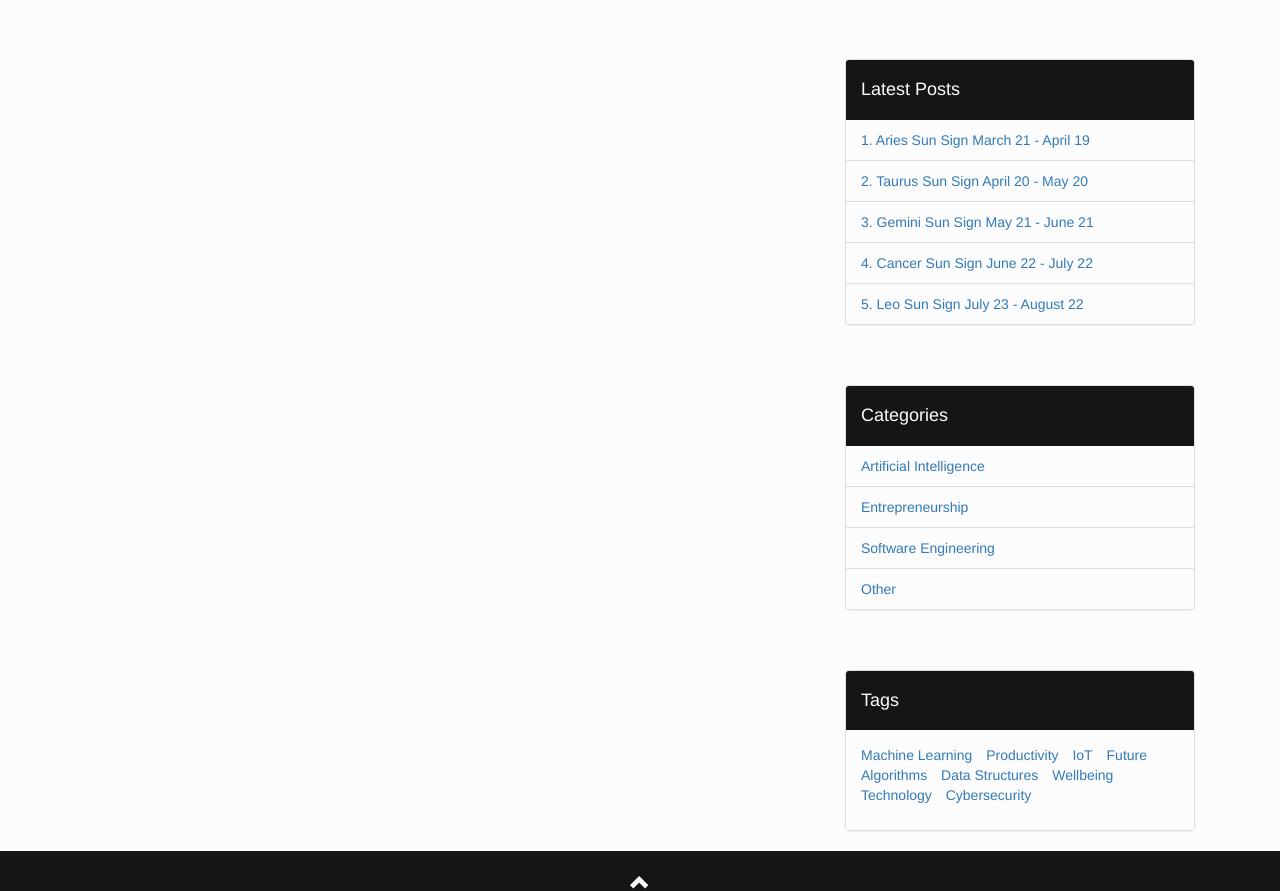
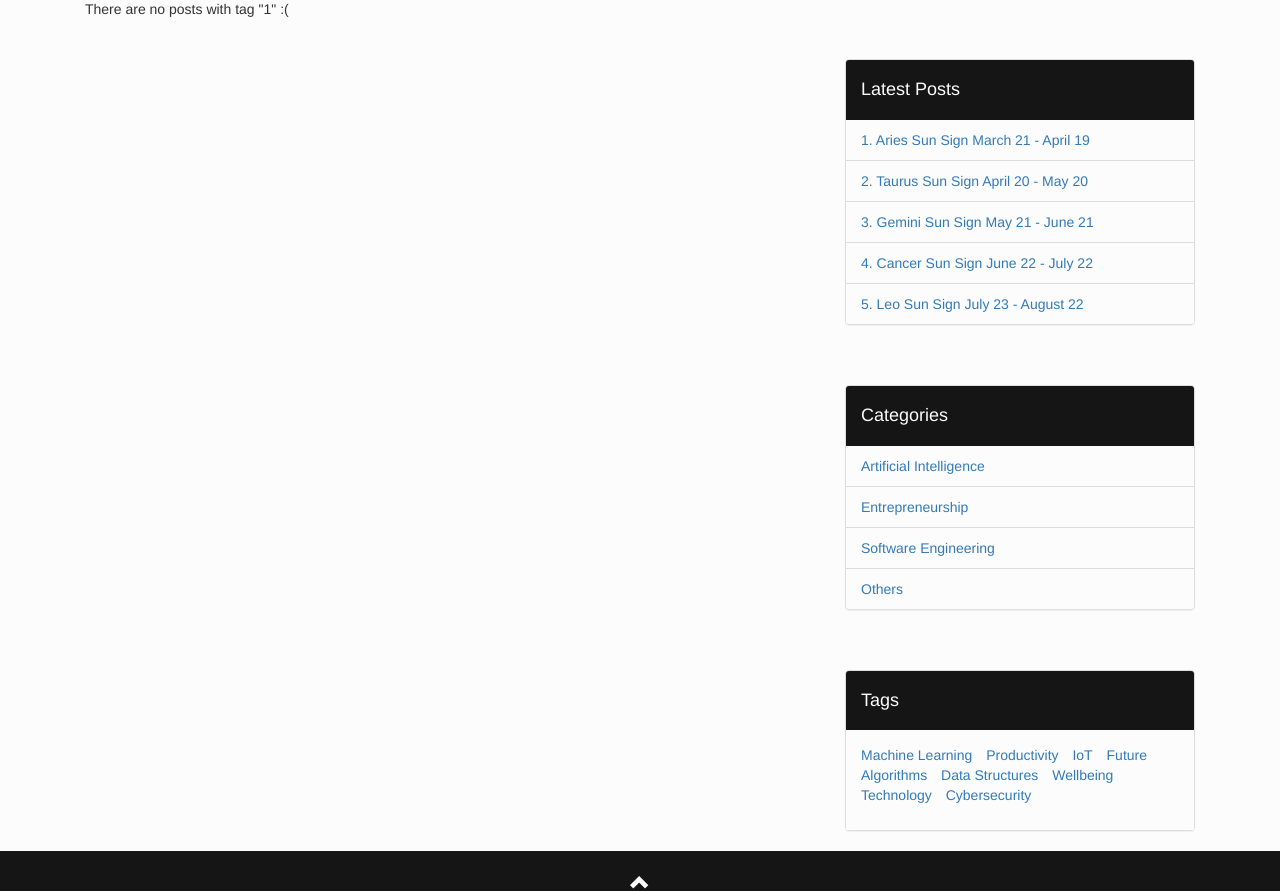
Before and after one commit to K-Kielak/PersonalWebsite, a Node server app: page /blog/tag/1 in a window 1280 px wide. Shown: the part 51-942 px from the top of the page. Run offline with Node 20, Linux system fonts and the light colour scheme; some libraries are stand-ins or nearby versions.

Commit message:
invalid url handling implemented

```diff
--- a/app.js
+++ b/app.js
@@ -43,7 +43,9 @@ app.use(function(err, req, res, next) {
 
   // render the error page
   res.status(err.status || 500);
-  res.render('error');
+  res.render('error', {
+    errMessage: "error",
+    errStatus: err.status});
 });
 
 module.exports = app;
--- a/routes/blog.js
+++ b/routes/blog.js
@@ -24,13 +24,39 @@ router.get('/', function(req, res, next) {
   res.render('blog', {chosenPosts: posts}); //TODO dodaj limit na strone
 });
 
+router.get('post/:title', function(req, res, next){
+  var post = posts.filter((post) => {
+    return (post.title.toLowerCase() == req.params.title.toLowerCase());
+  })[0];
+
+  if(post){
+    res.render('post', {
+      posts: posts,
+      title: post.title,
+      intro: post.intro,
+      body: post.body,
+      date: post.date,
+      category: post.category,
+      tags: post.tags
+    });
+  }
+  else{
+    var message = "There is no such post as " + req.params.title.toLowerCase()
+    res.render('blog', {
+      chosenPosts: [],
+      errMessage: message
+    })
+  }
+});
+
 router.get('/category/:category', function(req, res, next){ //TODO
   var postsInCategory = posts.filter((post) => {
     return post.category.toLowerCase() == req.params.category.toLowerCase();
   });
 
   res.render('blog', {
-    chosenPosts: postsInCategory
+    chosenPosts: postsInCategory,
+    errMessage: 'There are no posts in category "' + req.params.category + '" :('
   });
 });
 
@@ -40,23 +66,8 @@ router.get('/tag/:tag', function(req, res, next){ //TODO
   });
 
   res.render('blog', {
-    chosenPosts: taggedPosts
-  });
-});
-
-router.get('/:date/:title', function(req, res, next){
-  const post = posts.filter((post) => {
-    return (post.date == req.params.date && post.title.toLowerCase() == req.params.title.toLowerCase());
-  })[0];
-
-  res.render('post', {
-    posts: posts,
-    title: post.title,
-    intro: post.intro,
-    body: post.body,
-    date: post.date,
-    category: post.category,
-    tags: post.tags
+    chosenPosts: taggedPosts,
+    errMessage: 'There are no posts with tag "' + req.params.tag + '" :('
   });
 });
 
--- a/views/blog.ejs
+++ b/views/blog.ejs
@@ -32,15 +32,18 @@
   <div class="contaier-fluid bg-lgrey">
     <div class="container">
       <div class="col-md-8">
+        <% if(chosenPosts.length < 1){ %>
+          <%= errMessage %>
+        <% } %>
         <% chosenPosts.forEach((post) => { %>
 
           <article>
             <h2>
-              <a href="/blog/<%= post.date %>/<%= post.title %>"><%= post.title %></a>
+              <a href="/blog/post/<%= post.title %>"><%= post.title %></a>
             </h2>
             <div class="row">
                 <div class="left-details col-sm-6 col-md-6">
-                  <span class="glyphicon glyphicon-pencil"></span> <a href="/blog/<%= post.date %>/<%= post.title %>#comments">20 Comments</a> <!--TODO implement -->
+                  <span class="glyphicon glyphicon-pencil"></span> <a href="/blog/post/<%= post.title %>#comments">20 Comments</a> <!--TODO implement -->
                 </div>
                   <span class="glyphicon glyphicon-time"></span> <%= post.date %>
                 </div>
@@ -48,12 +51,12 @@
             </div>
             <hr>
 
-            <a href="/blog/<%= post.date %>/<%= post.title %>"><img src="http://placehold.it/900x300" class="img-responsive"></a>
+            <a href="/blog/post/<%= post.title %>"><img src="http://placehold.it/900x300" class="img-responsive"></a>
             <br/>
             <p class="lead"><%= post.intro %>..</p>
 
             <p class="text-right">
-                <a href="/blog/<%= post.date %>/<%= post.title %>" class="text-right">
+                <a href="/blog/post/<%= post.title %>" class="text-right">
                     continue reading...
                 </a>
             </p>
--- a/views/error.ejs
+++ b/views/error.ejs
@@ -7,6 +7,7 @@
   <meta name="viewport" content="width=device-width, initial-scale=1">
 </head>
 <body>
-  TODO (rozrozniaj typy bledow)
+  <h1><%= errStatus %></h1>
+  <h3><%= errMessage %></h3>
 </body>
 </html>
--- a/views/partials/blogPanel.ejs
+++ b/views/partials/blogPanel.ejs
@@ -27,7 +27,7 @@
           <li class="list-group-item"><a href="/blog/category/artificial intelligence">Artificial Intelligence</a></li>
           <li class="list-group-item"><a href="/blog/category/entrepreneurship">Entrepreneurship</a></li>
           <li class="list-group-item"><a href="/blog/category/software engineering">Software Engineering</a></li>
-          <li class="list-group-item"><a href="/blog/category/other">Other</a></li>
+          <li class="list-group-item"><a href="/blog/category/others">Others</a></li>
       </ul>
     </div>
 
```
